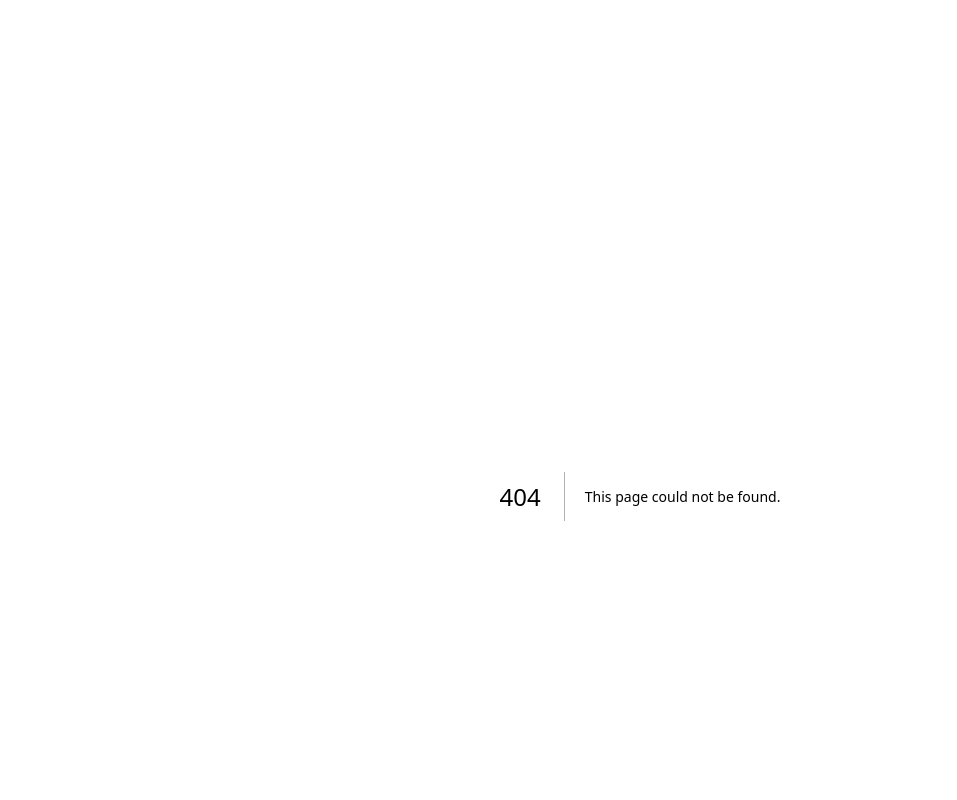
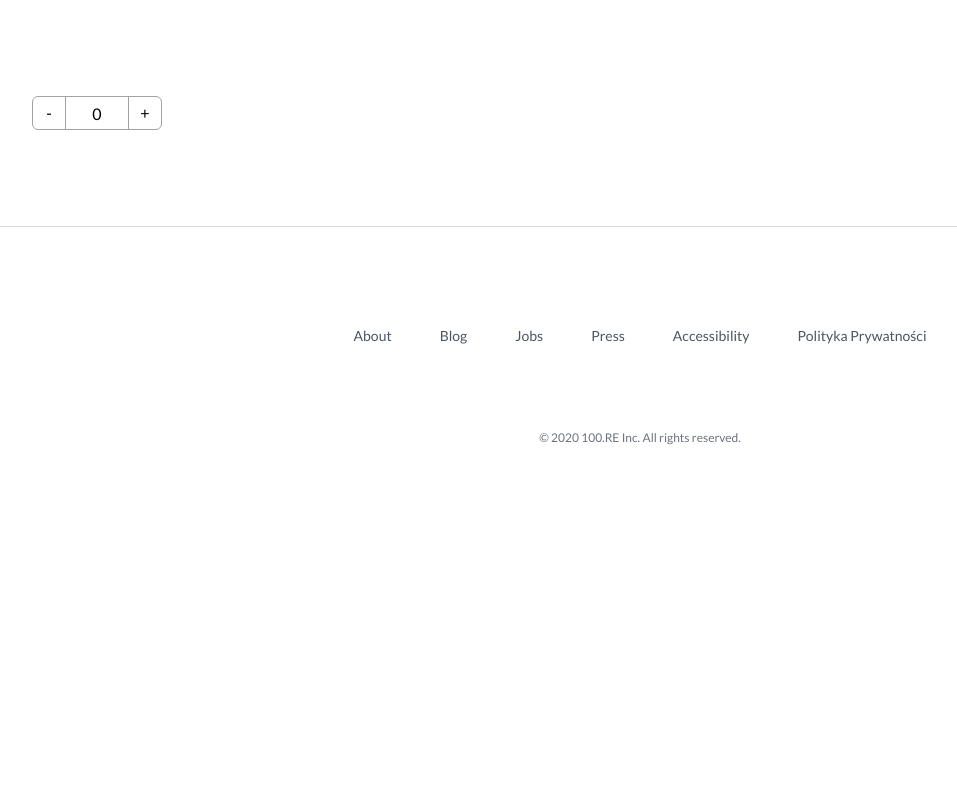
Before and after one commit to Piter-Arab/nextmasters, a Next.js app: page /test in a window 1280 px wide. Before the commit this address had no page. Shown: the top 800 px of the page, without its empty margins (0-957 px from the left). Built offline with nearby package versions, Linux system fonts and the light colour scheme.

Commit message:
2.3:ReactServerComponents

```diff
--- a/package.json
+++ b/package.json
@@ -9,6 +9,8 @@
     "lint": "next lint --fix --dir src"
   },
   "dependencies": {
+    "headlessui": "^0.0.0",
+    "heroicons": "^2.1.3",
     "next": "14.1.4",
     "react": "^18",
     "react-dom": "^18"
--- a/src/app/layout.tsx
+++ b/src/app/layout.tsx
@@ -1,7 +1,7 @@
 import type { Metadata } from "next";
 import { Lato } from "next/font/google";
 import "./globals.css";
-import { navigation } from "@/constants/Navigation";
+import { Footer } from "@/ui/organisms/Footer";
 
 const lato = Lato({
   subsets: ["latin"],
@@ -24,36 +24,7 @@ export default function RootLayout({
         <section className="mx-auto max-w-2xl px-4 py-16 sm:px-6 sm:py-24 lg:max-w-7xl lg:px-8">
           {children}
         </section>
-        <footer className="bg-white border-t border-black/15">
-          <div className="mx-auto max-w-7xl overflow-hidden px-6 py-20 sm:py-24 lg:px-8">
-            <nav
-              className="-mb-6 columns-2 sm:flex sm:justify-center sm:space-x-12"
-              aria-label="Footer"
-            >
-              {navigation.main.map((item) => (
-                <div key={item.name} className="pb-6">
-                  <a
-                    href={item.href}
-                    className="text-sm leading-6 text-gray-600 hover:text-gray-900"
-                  >
-                    {item.name}
-                  </a>
-                </div>
-              ))}
-            </nav>
-            <div className="mt-10 flex justify-center space-x-10">
-              {/* {navigation.social.map((item) => (
-            <a key={item.name} href={item.href} className="text-gray-400 hover:text-gray-500">
-              <span className="sr-only">{item.name}</span>
-              <item.icon className="h-6 w-6" aria-hidden="true" />
-            </a>
-          ))} */}
-            </div>
-            <p className="mt-10 text-center text-xs leading-5 text-gray-500">
-              &copy; 2020 100.RE Inc. All rights reserved.
-            </p>
-          </div>
-        </footer>
+        <Footer />
       </body>
     </html>
   );
--- /dev/null
+++ b/src/app/test/page.tsx
@@ -0,0 +1,10 @@
+import React from "react";
+import { ProductCounter } from "@/ui/atoms/ProductCounter";
+
+export default async function page() {
+  return (
+    <div>
+      <ProductCounter />
+    </div>
+  );
+}
--- /dev/null
+++ b/src/ui/atoms/NavbarLink.tsx
@@ -0,0 +1,19 @@
+import Link from "next/link";
+
+type NavbarLinkProps = {
+  name: string;
+  href: string;
+};
+
+export const NavbarLink = ({ name, href }: NavbarLinkProps) => {
+  return (
+    <Link
+      href={href}
+      className="inline-flex items-center border-b-2 border-indigo-500 px-1 pt-1 text-sm font-medium text-gray-900"
+    >
+      {name}
+    </Link>
+  );
+};
+
+// X6QepcNmSNLxB2
--- /dev/null
+++ b/src/ui/atoms/ProductCounter.tsx
@@ -0,0 +1,30 @@
+"use client";
+
+import React, { useState } from "react";
+
+export const ProductCounter = () => {
+  const [counter, setCounter] = useState(0);
+
+  return (
+    <div className="w-max flex flex-row items-center justify-center rounded-md border border-neutral-400 ">
+      <button
+        onClick={() => setCounter((counter) => counter - 1)}
+        className="size-8 grid place-items-center"
+      >
+        -
+      </button>
+      <input
+        type="text"
+        readOnly
+        value={counter}
+        className="w-16 h-8 border-x border-neutral-400 text-center"
+      />
+      <button
+        onClick={() => setCounter((counter) => counter + 1)}
+        className="size-8 grid place-items-center"
+      >
+        +
+      </button>
+    </div>
+  );
+};
--- /dev/null
+++ b/src/ui/organisms/Footer.tsx
@@ -0,0 +1,37 @@
+import React from "react";
+import { navigation } from "@/constants/Navigation";
+
+export const Footer = () => {
+  return (
+    <footer className="bg-white border-t border-black/15">
+      <div className="mx-auto max-w-7xl overflow-hidden px-6 py-20 sm:py-24 lg:px-8">
+        <nav
+          className="-mb-6 columns-2 sm:flex sm:justify-center sm:space-x-12"
+          aria-label="Footer"
+        >
+          {navigation.main.map((item) => (
+            <div key={item.name} className="pb-6">
+              <a
+                href={item.href}
+                className="text-sm leading-6 text-gray-600 hover:text-gray-900"
+              >
+                {item.name}
+              </a>
+            </div>
+          ))}
+        </nav>
+        <div className="mt-10 flex justify-center space-x-10">
+          {/* {navigation.social.map((item) => (
+            <a key={item.name} href={item.href} className="text-gray-400 hover:text-gray-500">
+              <span className="sr-only">{item.name}</span>
+              <item.icon className="h-6 w-6" aria-hidden="true" />
+            </a>
+          ))} */}
+        </div>
+        <p className="mt-10 text-center text-xs leading-5 text-gray-500">
+          &copy; 2020 100.RE Inc. All rights reserved.
+        </p>
+      </div>
+    </footer>
+  );
+};
```
Also changed, not shown: 1 other file (tests, documents, lock files or other folders).
